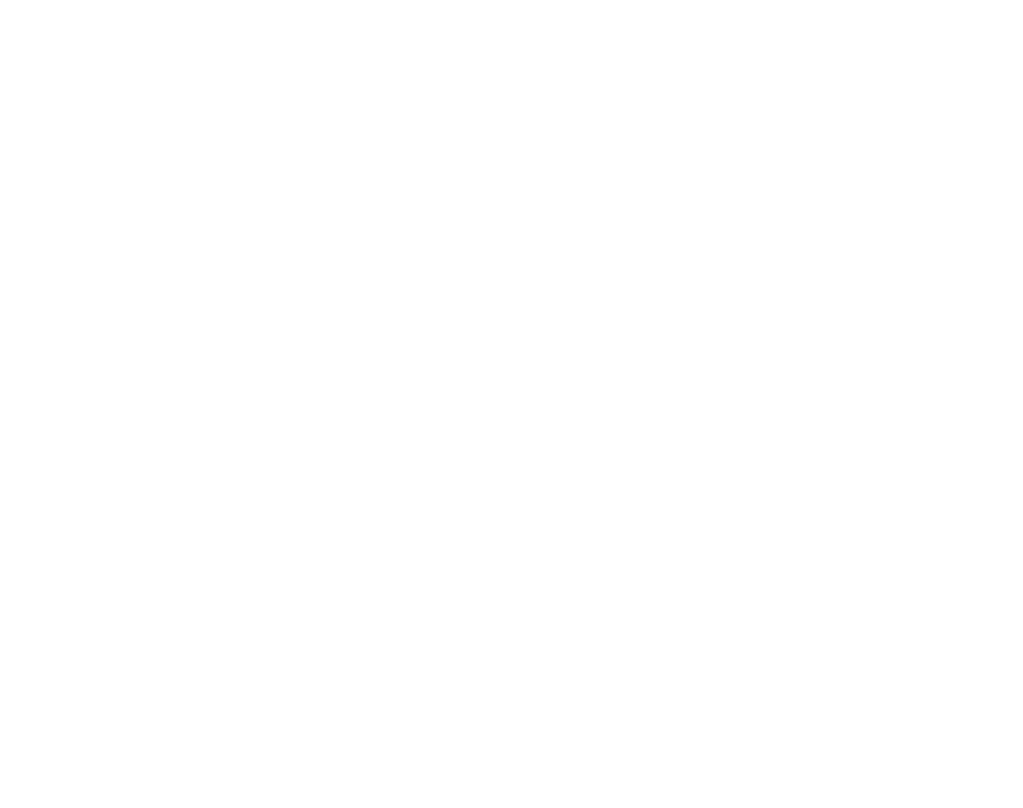
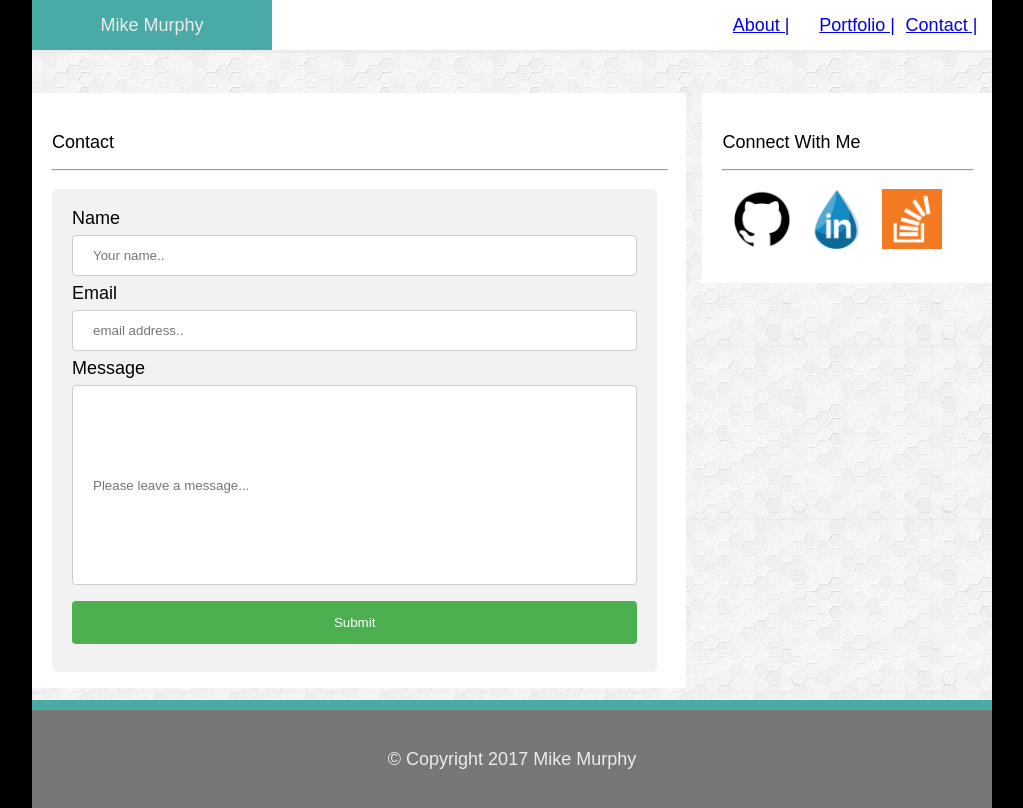
Before and after one commit to Brainstorm-Chaser/my_portfolio, a plain HTML site: page contact.html in a window 1280 px wide. Shown: the whole page, without its empty margins (128-1151 px from the left). Drawn offline with Linux system fonts and the light colour scheme.

Commit message:
basic portfolio files

```diff
--- a/assets/css/style.css
+++ b/assets/css/style.css
@@ -1,46 +1,279 @@
+* {
+  width:100%;
+  margin: 0 auto;
+  padding: 0 auto;
+}
+
 body {
-  width: 960px;
   margin: 0 auto;
-  padding:0;
-  border: solid;
-  border-color:red;
-  background-color:grey;
+  width:960px;
+  height:500px;
+  background-color:black;
+  font-size:18px;
+  font-family: 'Arial', 'Helvetica Neue', Helvetica, sans-serif;
+}
+
+.header-container {
+  width:100%;
+  height:50px;
+  background-color:yellow;
+  float:left;
+  border-bottom: 3px solid #ebebeb;
 }
 
 header {
-  width:960px;
-  height:125px;
-  border: solid;
-  border-color:black;
+  display:inline-block;
+    padding-top:16px;
+  height:34px;
+  width:25%;
+  background-color: #4aaaa5;
+  text-align:center;
+  vertical-align: middle;
+  float:left;
+    color:#ebebeb;
+}
+
+.nav-container {
+  display:inline-block;
+  float:right;
+  background-color: white;
+}
+
+.nav-container li {
+  display:inline-block;
+    padding-top:16px;
+  height:34px;
+  width:9%;
+  background-color: white;
+  float:right;
+    color:#ebebeb;
+}
+
+.portfolio-container {
+  width:100%;
+  height:800px;
+ background-image: url("../images/hexellence.png");
+}
+
+.index-container {
+  width:100%;
+  height:600px;
+ background-image: url("../images/hexellence.png");
+}
+
+.contact-container {
+  width:100%;
+  height:700px;
+ background-image: url("../images/hexellence.png");
+}
+
+index-section {
+  margin-top:40px;
+  padding:20px;
+  display:inline-block;
+  padding-top: 40px;
+  width:64%;
+  height:400px;
   background-color:white;
 }
 
+contact-section {
+  margin-top:40px;
+  padding:20px;
+  display:inline-block;
+  padding-top: 40px;
+  width:64%;
+  height:535px;
+  background-color:white;
+}
+
+portfolio-section {
+  margin-top:40px;
+  padding:20px;
+  display:inline-block;
+  padding-top: 40px;
+  width:64%;
+  height:625px;
+  background-color:white;
+}
+
+.profile-img-box {
+/*    display:inline-block;*/
+  width:175px;
+  height:175px;
+  background-color:white;
+  float:left;
+  padding-right:15px;
+  padding-bottom: 15px;
+}
+
+.portfolio-img-box {
+/*  display:inline-block;*/
+  margin-top:20px;
+  width:90%;
+  height:300px;
+  background-color:white;
+  float:left;
+  padding:25px;
+}
+.portfolio-img-container {
+  display:inline-block;
+  float:left;
+  width:100%;
+  height:100%;
+}
+
+.portfolio-img-box img {
+  width:49%;
+  height:175px;
+}
+
+aside {
+  margin-top:40px;
+  padding:20px;
+  display:inline-block;
+  padding-top:40px;
+  margin-left: 10px;
+  width:26%;
+  height:130px;
+  background-color:white;
+/*  text-align:center;*/
+  float:right;
+}
+/*.social-img-box{
+  border:2px bold yellow;
+  width:250px;
+  height:50px;
+  float:center;
+  position:relative;
+}*/
+
+.social-img-box img {
+  padding-left:10px;
+  margin: 0 auto;
+  width:60px;
+  height:60px;
+  float:center;
+  position:relative;
+}
+
+input[type=text], select {
+    width: 100%;
+    padding: 12px 20px;
+    margin: 8px 0;
+    display: inline-block;
+    border: 1px solid #ccc;
+    border-radius: 4px;
+    box-sizing: border-box;
+}
+
+#message {
+  box-sizing: border-box;
+  height:200px;
+}
+
+input[type=submit] {
+    width: 100%;
+    background-color: #4CAF50;
+    color: white;
+    padding: 14px 20px;
+    margin: 8px 0;
+    border: none;
+    border-radius: 4px;
+    cursor: pointer;
+}
+
+input[type=submit]:hover {
+    background-color: #45a049;
+}
+
+.contact-form {
+    border-radius: 5px;
+    width:92%;
+    background-color: #f2f2f2;
+    padding: 20px;
+}
+
+.footer {
+  border-top:10px solid #4aaaa5;
+  padding-top:40px;
+  height:58px;
+  margin: 0px 0 10px 0;
+  width:100%;
+  background-color: #777;
+  text-align:center;
+  color:#ebebeb;
+}
+/.p-padding {
+  padding-top: 30px;
+  font-weight: bold;
+}
+
+
+
+
+
+
+
+
+
+
+
+
+
+
+
+/*}
 #main-section {
   width: 650px;
-  height: 480px;
   border: solid;
   border-color: black;
   float:left;
   margin: 5px;
   background-color:lightblue;
-  padding:5px;
 }
 
  #sidebar {
   width: 270px;
-  height: 100px;
   border: solid;
   border-color:black;
   float:left;
   background-color:green;
   margin:1px;
   padding:2px;
- }
+ }*/
 
+/*.main-content {
+  width:100%;
+  height:100%;
+}*/
+/*body {
+  width: 100%;
+  margin: 0;
+  padding:0;
+}
+
+header {
+  width:100%;
+  border-bottom: 1px solid #ccc;
+
+}
 .container {
   width: 960px;
-  height:700px;
-  border: solid;
-  border-color: black;
-  background-color:red;
+  margin: 0 auto;
+
 }
+section {
+  border: 1px solid #ddd;
+  width: 650px;
+  float: left;
+}
+aside {
+  border: 1px solid #ddd;
+  width: 270px;
+  float: left;
+}
+.clearfix::after {
+    content: ” “;
+    display: table;
+    clear: both;*/
--- a/contact.html
+++ b/contact.html
@@ -0,0 +1,65 @@
+<!DOCTYPE html>
+<html>
+<head>
+  <meta charset="UTF-8">
+  <title>My Portfolio</title>
+  <link rel="stylesheet" type="text/css" href="assets/css/reset.css">
+  <link rel="stylesheet" type="text/css" href="assets/css/style.css">
+ </head>
+
+<body>
+  <div class="header-container">
+      <div class="nav-container"><!-- Nav Container</div> -->
+        <header>Mike Murphy</header>
+           <ul>
+              <li> <a href="contact.html">Contact |</a> </li>
+              <li> <a href="portfolio.html">Portfolio |</a> </li>
+              <li> <a href="index.html">About |</a> </li>
+          </ul>
+      </div>
+  </div>
+
+   <div class="contact-container">
+      <contact-section>
+        <p>Contact</p>
+          <br>
+          <hr>
+          <br>
+
+      <div class="contact-form">
+          <form action="/action_page.php">
+               <label for="name">Name</label>
+               <input type="text" id="name" name="name" placeholder="Your name..">
+
+              <label for="lname">Email</label>
+               <input type="text" id="email" name="email" placeholder="email address..">
+
+              <label for="message">Message</label>
+
+              <input type="text" id="message" name="message" placeholder="Please leave a message...">
+
+              <input type="submit" value="Submit">
+        </form>
+</div>
+
+
+      </contact-section>
+      <aside>
+        <p>Connect With Me</p>
+        <br>
+        <hr>
+        <br>
+        <div class="social-img-box">
+        <img src="assets/images/github.png">
+        <img src="assets/images/linkedin.png">
+        <img src="assets/images/stack-overflow.png">
+        <br>
+      </div>
+      </aside>
+    </div>
+<!--   <div class="clearfix"></div> -->
+  <footer class="footer">© Copyright 2017 Mike Murphy</footer>
+</body>
+
+
+</html>
```
Also changed, not shown: index.html (+41 -15 lines), portfolio.html (+58 -0 lines), README.md, assets/css/linkedin.png (added), assets/images/Prototyping.jpg (added), assets/images/fabrication.jpg (added), assets/images/furniture.jpg (added), assets/images/lighting.png (added), assets/images/waterjet.jpg (added).
